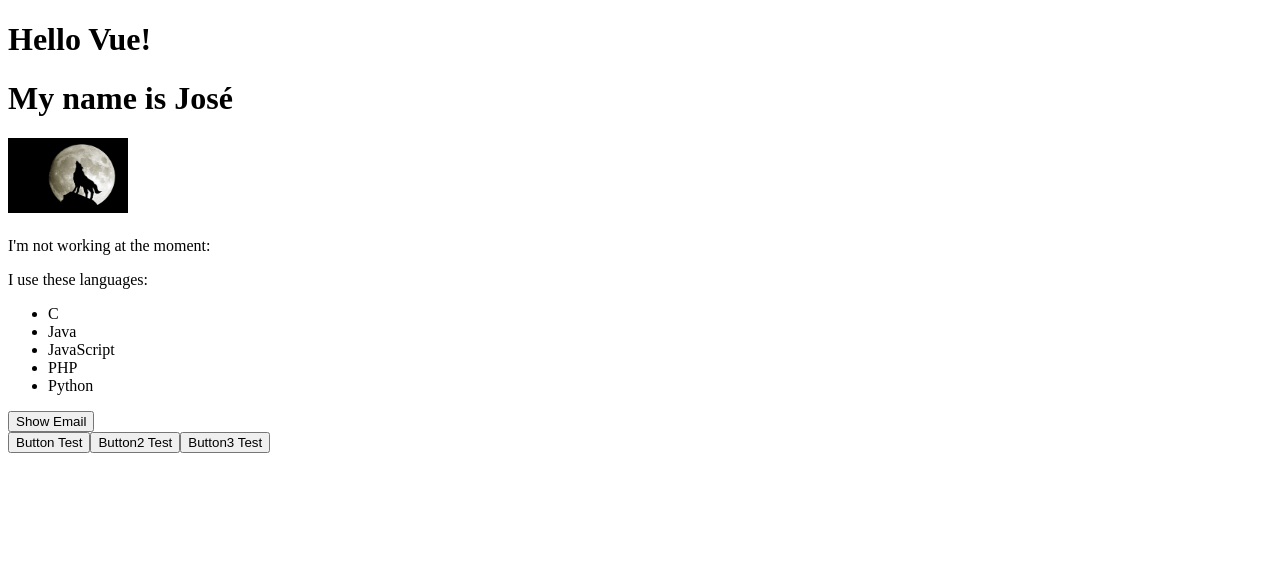
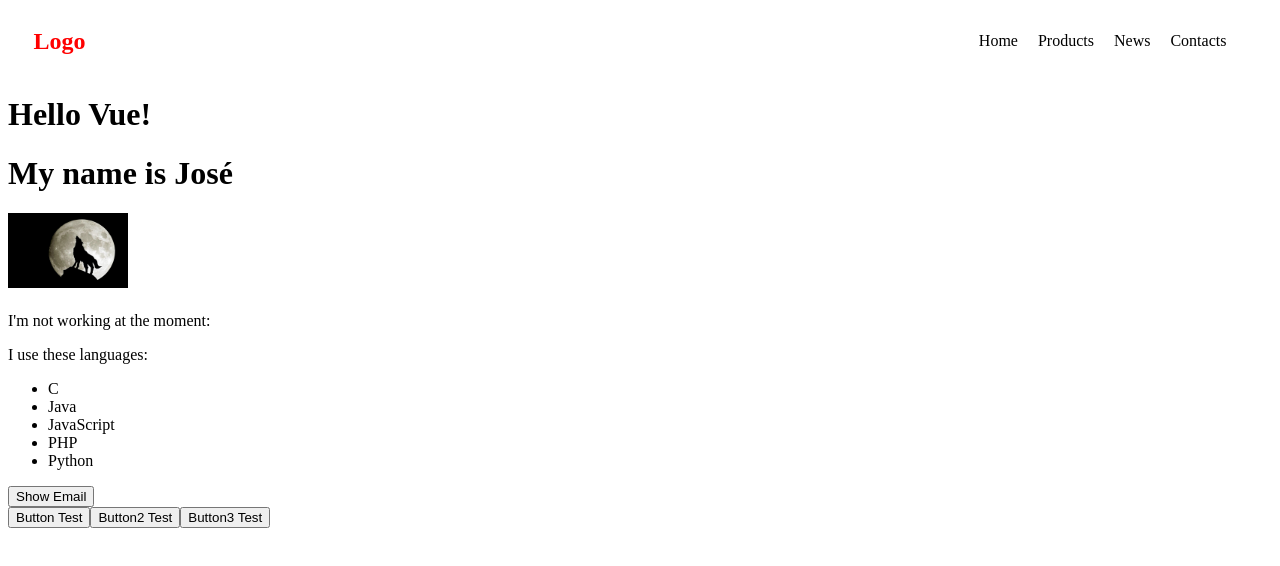
Before and after one commit to Augusto008/vue-fundamentals, a Vue app in the folder 2_vue_project/: page / in a window 1280 px wide. Shown: the top 566 px of the page. Built offline with nearby package versions, Linux system fonts and the light colour scheme.

Commit message:
Add `HeaderLinks.vue` component to `App.vue`

```diff
--- a/2_vue_project/src/App.vue
+++ b/2_vue_project/src/App.vue
@@ -1,5 +1,6 @@
 <template>
   <div>
+    <HeaderLinks />
     <FirstComponent />
     <LifeCycle />
     <Person />
@@ -12,6 +13,7 @@
 <script>
 
   import FirstComponent from './components/FirstComponent.vue';
+  import HeaderLinks from './components/HeaderLinks.vue';
   import LifeCycle from './components/LifeCycle.vue';
   import Person from './components/Person.vue';
   import ActionButton from './components/forms/elements/ActionButton.vue';
@@ -21,6 +23,7 @@
     components: {
       ActionButton,
       FirstComponent,
+      HeaderLinks,
       LifeCycle,
       Person
     }
```
